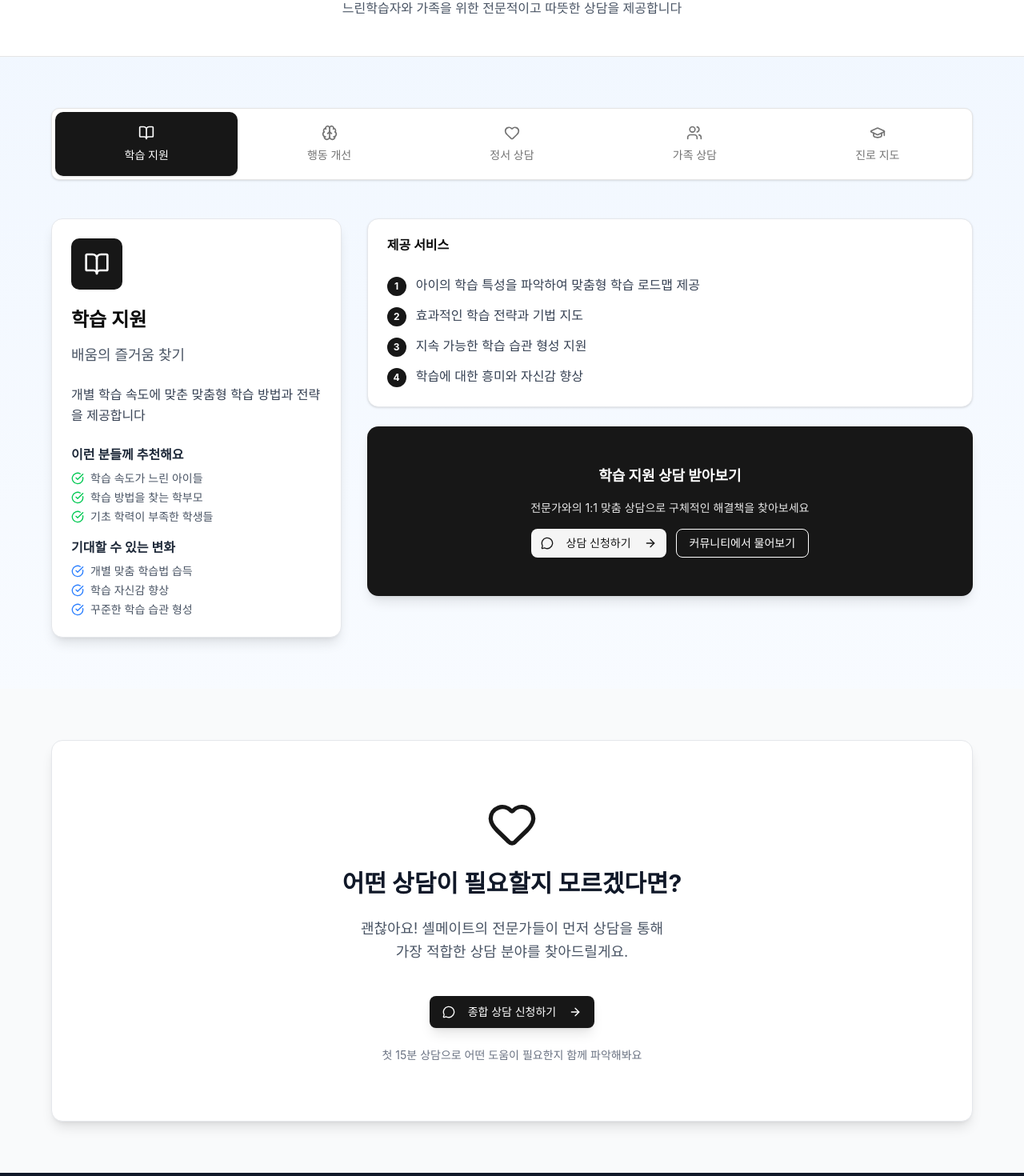
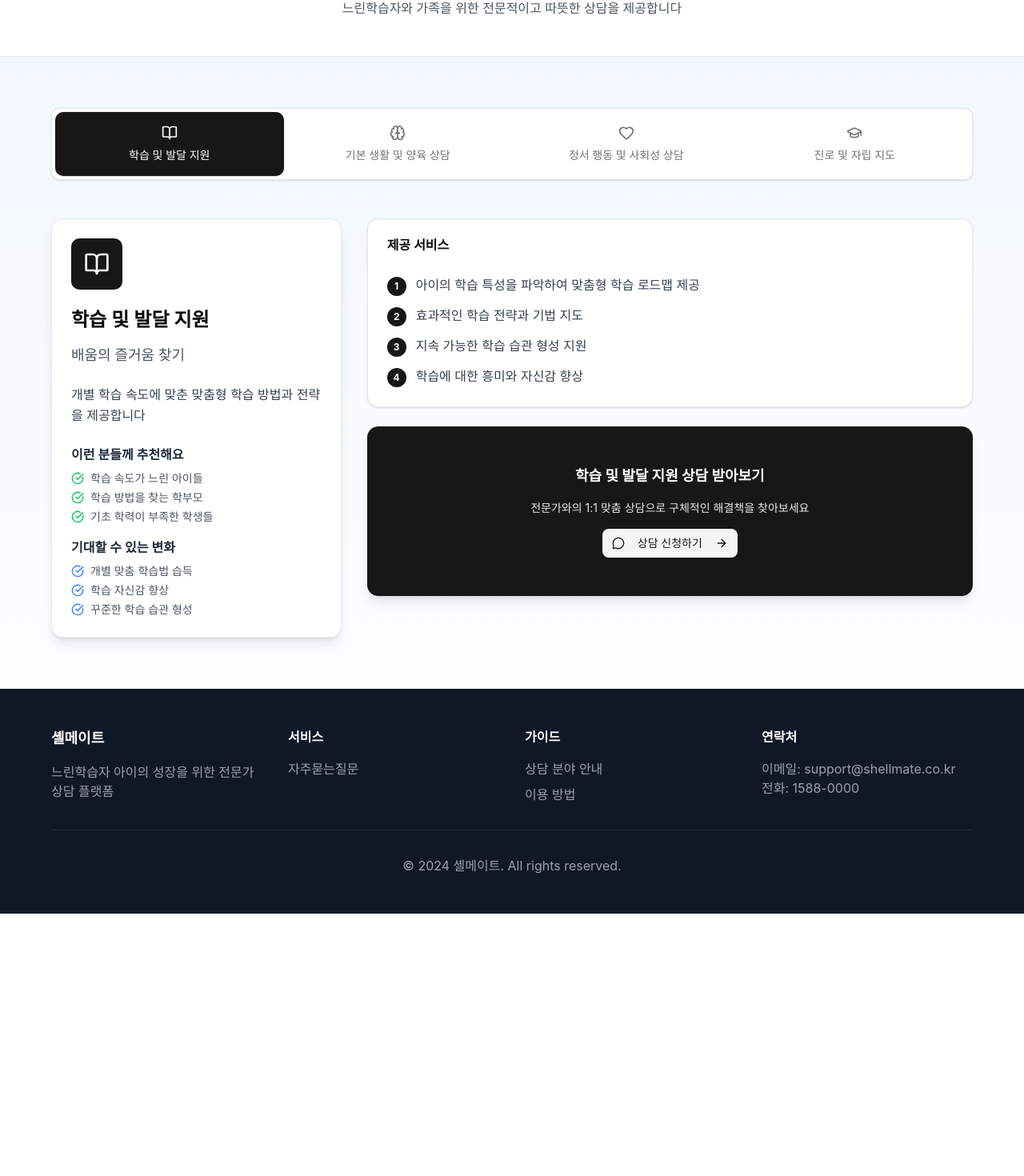
Before and after one commit to letsgoshellby/shellmate-web, a Next.js app: page /guide/consultation-fields in a window 1280 px wide. Shown: the part 239-1709 px from the top of the page at 80% size. After the commit the page ends 1381 px from the top, so only its background shows below. Built offline with nearby package versions, Linux system fonts and the light colour scheme; no server answers; a web font is replaced by a local one.

Commit message:
FEAT : 정적페이지 상담 분야 설명 수정

```diff
--- a/src/app/guide/consultation-fields/page.js
+++ b/src/app/guide/consultation-fields/page.js
@@ -33,7 +33,7 @@ export default function ConsultationFieldsPage() {
     {
       id: 'learning',
       icon: BookOpen,
-      title: '학습 지원',
+      title: '학습 및 발달 지원',
       subtitle: '배움의 즐거움 찾기',
       description: '개별 학습 속도에 맞춘 맞춤형 학습 방법과 전략을 제공합니다',
       services: [
@@ -48,7 +48,7 @@ export default function ConsultationFieldsPage() {
     {
       id: 'behavior',
       icon: Brain,
-      title: '행동 개선',
+      title: '기본 생활 및 양육 상담',
       subtitle: '긍정적인 변화 만들기',
       description: '일상생활에서의 어려운 행동들을 이해하고 개선할 수 있도록 도와드립니다',
       services: [
@@ -63,7 +63,7 @@ export default function ConsultationFieldsPage() {
     {
       id: 'emotional',
       icon: Heart,
-      title: '정서 상담',
+      title: '정서 행동 및 사회성 상담',
       subtitle: '마음 건강 돌보기',
       description: '아이와 가족의 정서적 어려움을 함께 나누고 해결책을 찾아갑니다',
       services: [
@@ -76,24 +76,9 @@ export default function ConsultationFieldsPage() {
       expectedResults: ['정서적 안정감 확보', '자존감과 자신감 향상', '건강한 사회적 관계 형성']
     },
     {
-      id: 'family',
-      icon: Users,
-      title: '가족 상담',
-      subtitle: '함께 성장하기',
-      description: '가족 전체가 함께 성장할 수 있는 소통 방법과 양육 전략을 제공합니다',
-      services: [
-        '건강한 가족 대화법과 소통 기술 습득',
-        '부모의 양육 스트레스 관리',
-        '가족 구성원 간의 조화로운 관계 형성',
-        '우리 가족에게 맞는 양육 방침 수립'
-      ],
-      targetAudience: ['양육에 어려움을 겪는 부모', '가족 갈등이 있는 가정', '형제자매 간 문제가 있는 가족'],
-      expectedResults: ['가족 간 소통 개선', '양육 스트레스 감소', '조화로운 가족 관계 형성']
-    },
-    {
       id: 'career',
       icon: GraduationCap,
-      title: '진로 지도',
+      title: '진로 및 자립 지도',
       subtitle: '미래 설계하기',
       description: '아이의 특성과 흥미를 바탕으로 적합한 진로를 함께 탐색해봅니다',
       services: [
@@ -124,7 +109,7 @@ export default function ConsultationFieldsPage() {
       <section className="py-16 px-4 sm:px-6 lg:px-8">
         <div className="max-w-6xl mx-auto">
           <Tabs defaultValue="learning" className="w-full">
-            <TabsList className="grid w-full grid-cols-2 md:grid-cols-3 lg:grid-cols-5 mb-12 h-auto p-1 bg-white shadow-sm rounded-lg border">
+            <TabsList className="grid w-full grid-cols-2 md:grid-cols-3 lg:grid-cols-4 mb-12 h-auto p-1 bg-white shadow-sm rounded-lg border">
               {consultationFields.map((field) => {
                 const IconComponent = field.icon;
                 return (
@@ -224,11 +209,11 @@ export default function ConsultationFieldsPage() {
                                   <ArrowRight className="w-4 h-4 ml-2" />
                                 </Button>
                               </Link>
-                              <Link href="/community">
+                              {/* <Link href="/community">
                                 <Button variant="outline" className="w-full sm:w-auto bg-transparent border-white text-white hover:bg-white/20">
                                   커뮤니티에서 물어보기
                                 </Button>
-                              </Link>
+                              </Link> */}
                             </div>
                           </div>
                         </CardContent>
@@ -242,42 +227,6 @@ export default function ConsultationFieldsPage() {
         </div>
       </section>
 
-      {/* 추가 안내 */}
-      <section className="py-16 px-4 sm:px-6 lg:px-8 bg-gray-50">
-        <div className="max-w-6xl mx-auto text-center">
-          <Card className="bg-white border-gray-200 shadow-lg">
-            <CardContent className="p-8 lg:p-12">
-              <div className="max-w-3xl mx-auto space-y-6">
-                <Heart className="w-16 h-16 text-primary mx-auto" />
-
-                <h3 className="text-2xl lg:text-3xl font-bold text-gray-900">
-                  어떤 상담이 필요할지 모르겠다면?
-                </h3>
-
-                <p className="text-lg text-gray-600 leading-relaxed">
-                  괜찮아요! 셸메이트의 전문가들이 먼저 상담을 통해<br className="hidden sm:block" />
-                  가장 적합한 상담 분야를 찾아드릴게요.
-                </p>
-
-                <div className="pt-4">
-                  <Link href="/signup">
-                    <Button size="lg" className="bg-primary hover:bg-primary/90 text-white shadow-lg">
-                      <MessageCircle className="w-4 h-4 mr-2" />
-                      종합 상담 신청하기
-                      <ArrowRight className="w-4 h-4 ml-2" />
-                    </Button>
-                  </Link>
-                </div>
-
-                <p className="text-sm text-gray-500">
-                  첫 15분 상담으로 어떤 도움이 필요한지 함께 파악해봐요
-                </p>
-              </div>
-            </CardContent>
-          </Card>
-        </div>
-      </section>
-
       <Footer />
     </div>
   );
```
